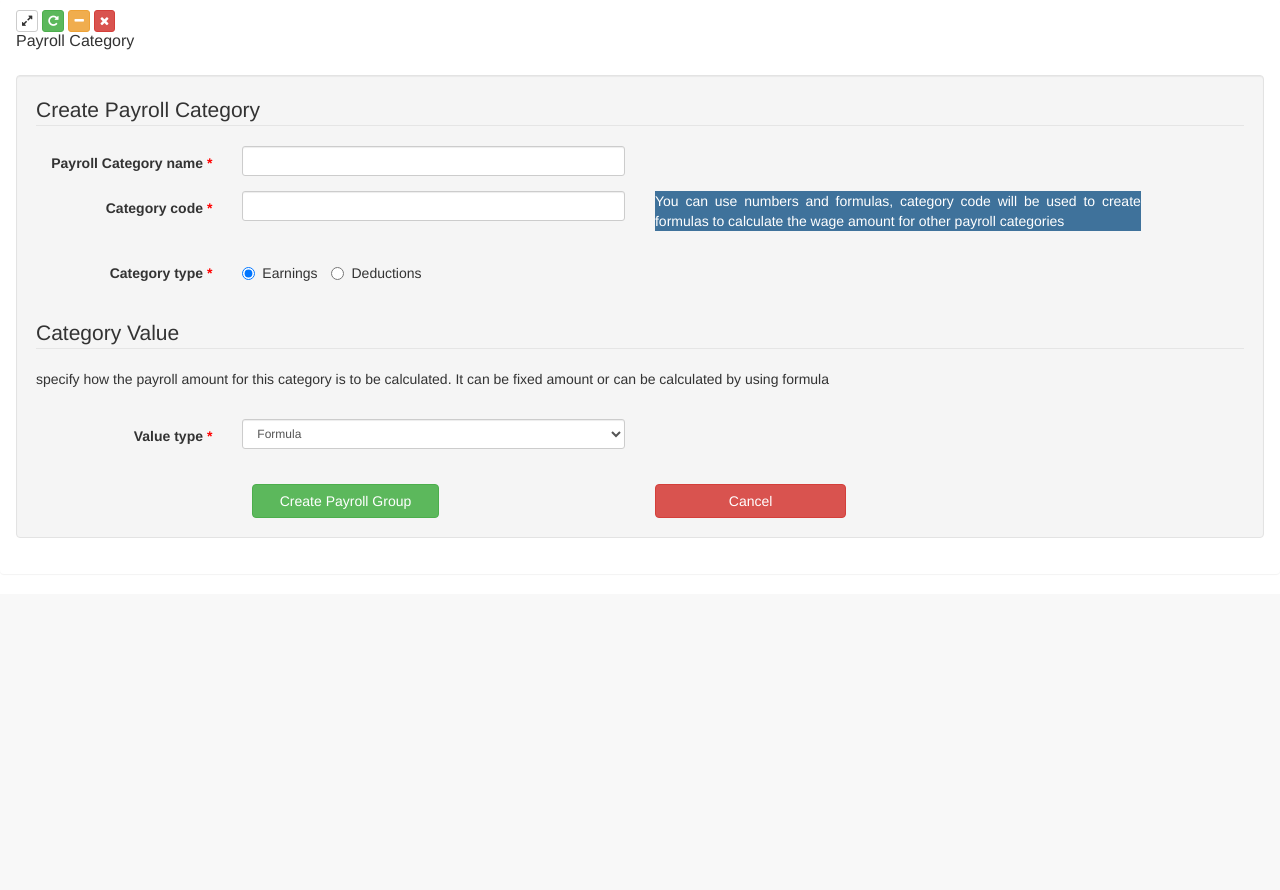
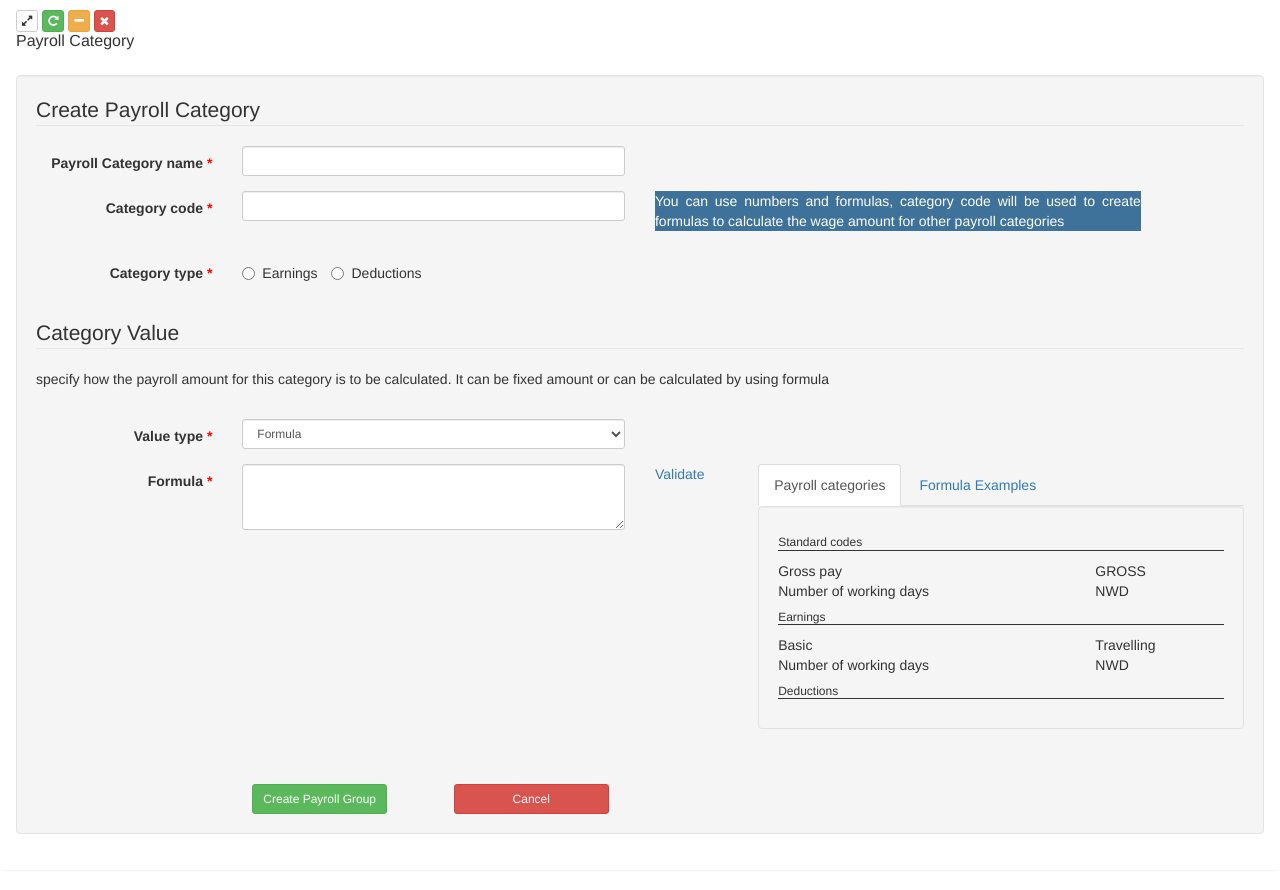
Before and after one commit to junaidappimagine/smartedu, a CodeIgniter app: a page that uses application/views/payroll/createpayroll.php in a window 1280 px wide. Shown: the part 619-1509 px from the top of the page. Before the commit the page ends 1157 px from the top, so only its background shows below. Run offline with CodeIgniter, Linux system fonts and the light colour scheme; some libraries are stand-ins or nearby versions.

Commit message:
createpayroll_update

```diff
--- a/application/views/payroll/createpayroll.php
+++ b/application/views/payroll/createpayroll.php
@@ -79,10 +79,10 @@
 											 <label class="col-md-2 control-label">Category type <span  class="imp">*</span> </label>
 											 <div class="col-md-4">
 												<label class="radio-inline">
-													   <input type="radio" class="" value=""  <?php if($mode=='edit'){ echo 'checked="checked"' ;}?> name="optradio">Earnings
+													   <input type="radio" class="" value="earnings"  <?php if($mode=='edit' && $val4=="earnings"){ echo 'checked="checked"' ;}?> name="optradio">Earnings
 												</label>
 											   <label class="radio-inline">
-														<input type="radio" class="" name="optradio">Deductions
+														<input type="radio" class=""  value="deductions" <?php if($mode=='edit' && $val4=="deductions"){ echo 'checked="checked"' ;}?> name="optradio">Deductions
 												</label>
 											 </div>
 										</div><br>
@@ -100,30 +100,27 @@
 												</select>
 											</div>
 										</div>
-
 									    <div class="form-group" id="numeric">
 											<label class="col-md-2 control-label">Amount <span class="imp">*</span> </label>
 											<div class="col-md-4">
 												<input type="text" class="form-control input-sm" placeholder="" />
 											</div>
 										</div>
-
-
 										<div class="form-group" id="formula">
 											<label class="col-md-2 control-label">Formula <span class="imp">*</span> </label>
 											<div class="col-md-4">
-												<textarea  style="width: 100%;" rows="3"  class="form-control input-sm" cols="38" name="" value="" > </textarea>
+												<textarea  style="width: 100%;" rows="3"  class="form-control input-sm" cols="38" name="" value="" ><?php if($mode=='edit'){ echo $val3 ;}?> </textarea>
 											</div>
 											<div class="col-md-1">
 												<a href="#">Validate</a>
 											</div>
 											<div class="col-md-5">
 												<ul class="nav nav-tabs">
-													<li class="active"><a data-toggle="tab" href="#categories">Payroll categories</a></li>
-													<li><a data-toggle="tab" href="#formula">Formula Examples</a></li>
+													<li class="active"><a data-toggle="tab" href="#t1">Payroll categories</a></li>
+													<li><a data-toggle="tab" href="#t2">Formula Examples</a></li>
 												</ul>
 												<div class="tab-content well">
-													<div id="categories" class="tab-pane fade in active">
+													<div id="t1" class="tab-pane fade in active">
 														<h6 class="section_header">Standard codes</h6>
 					                                     <div class="row">
 															<div class="col-md-6">Gross pay</div>
@@ -144,7 +141,7 @@
 														 </div>
 														 <h6 class="section_header">Deductions</h6>
 					                                </div>
-													<div id="formula" class="tab-pane fade">
+													<div id="t2" class="tab-pane fade">
 														<ul>
 															<li>content 1</li>
 															<li>content 2</li>
@@ -154,8 +151,6 @@
 												</div>
 											</div>
 										</div>
-
-
 										<div class="row" id="conditional_formula">
 											<div class="row">
 											    <div class="col-md-offset-1 col-md-5" style="border:1px solid;"  >
@@ -207,14 +202,13 @@
 														</div>
 													</div>
 											   </div>
-
-												<div class="col-md-offset-1 col-md-5" id="reference_code">
+												<div class="col-md-offset-1 col-md-5" id="reference_code1">
 													<ul class="nav nav-tabs">
-														<li class="active"><a data-toggle="tab" href="#categories">Payroll categories</a></li>
-														<li><a data-toggle="tab" href="#formula">Formula Examples</a></li>
+														<li class="active"><a data-toggle="tab" href="#t3">Payroll categories</a></li>
+														<li><a data-toggle="tab" href="#t4">Formula Examples</a></li>
 													</ul>
 													<div class="tab-content well">
-														<div id="categories" class="tab-pane fade in active">
+														<div id="t3" class="tab-pane fade in active">
 															<h6 class="section_header">Standard codes</h6>
 															 <div class="row">
 																<div class="col-md-6">Gross pay</div>
@@ -235,7 +229,7 @@
 															 </div>
 															 <h6 class="section_header">Deductions</h6>
 														</div>
-														<div id="formula" class="tab-pane fade">
+														<div id="t4" class="tab-pane fade">
 															<ul>
 																<li>content 1</li>
 																<li>content 2</li>
@@ -359,11 +353,11 @@
 											 </div>
 									    </div>
 										 <br>
-										<div class="col-md-offset-2 col-md-4">
-										     <button type="button" class="btn btn-md btn-success col-md-6">Create Payroll Group</button>
+										<div class="col-md-offset-2 col-md-2">
+										     <button type="button" class="btn btn-sm btn-success">Create Payroll Group</button>
 										 </div>
-										<div class="col-md-6">
-											 <button type="button" class="btn btn-md btn-danger col-md-4">Cancel</button>
+										<div class="col-md-4">
+											 <button type="button" class="btn btn-sm btn-danger col-md-5">Cancel</button>
 										</div>
 										</fieldset>
 									</form>
@@ -425,6 +419,14 @@
 $('#conditional_formula').hide();
 $(document).ready(function() {
 
+	var readData=$('#value_type').val();
+	if(readData=='Formula')
+	{
+		$('#numeric').hide();
+		$('#formula').show();
+		$('#conditional_formula').hide();
+	}
+
 	$("#value_type").change(function(){
 		//alert();
 		console.log($(this).val());
@@ -452,10 +454,10 @@
 $('#add').click(function(){
 	var newEle= $('#template').clone(true).insertBefore('#template').addClass('clonediv').removeClass('hidden');
 	$(newEle).find("div#reference_code").remove();
+});
 $('.cancel').click(function(){
 		console.log($(this).val());
 		var ele=$(this).parents('.clonediv').remove();
 		console.log(ele);
 });
-			});
 </script>
```
Lines whose indentation alone changed are shown as unchanged.
